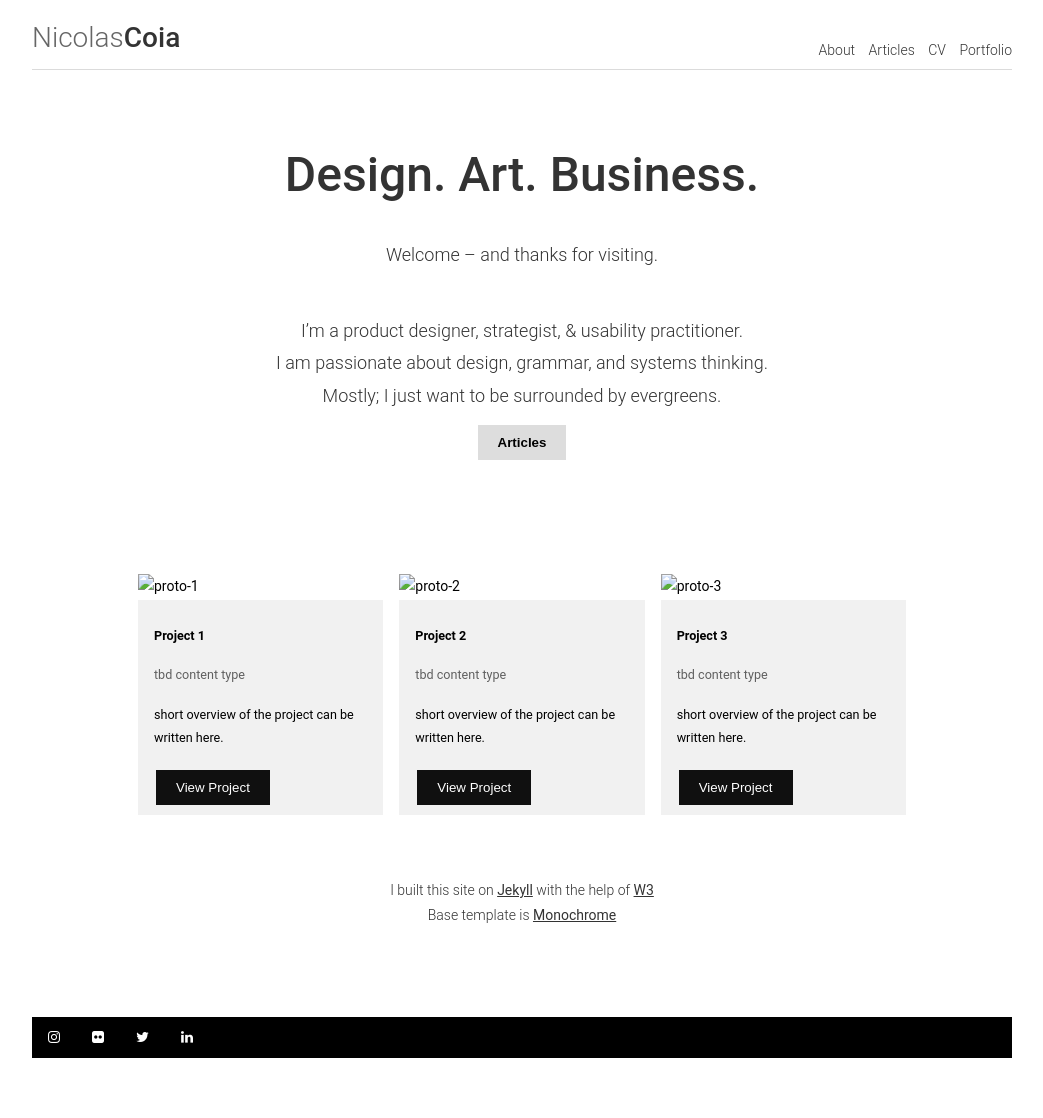
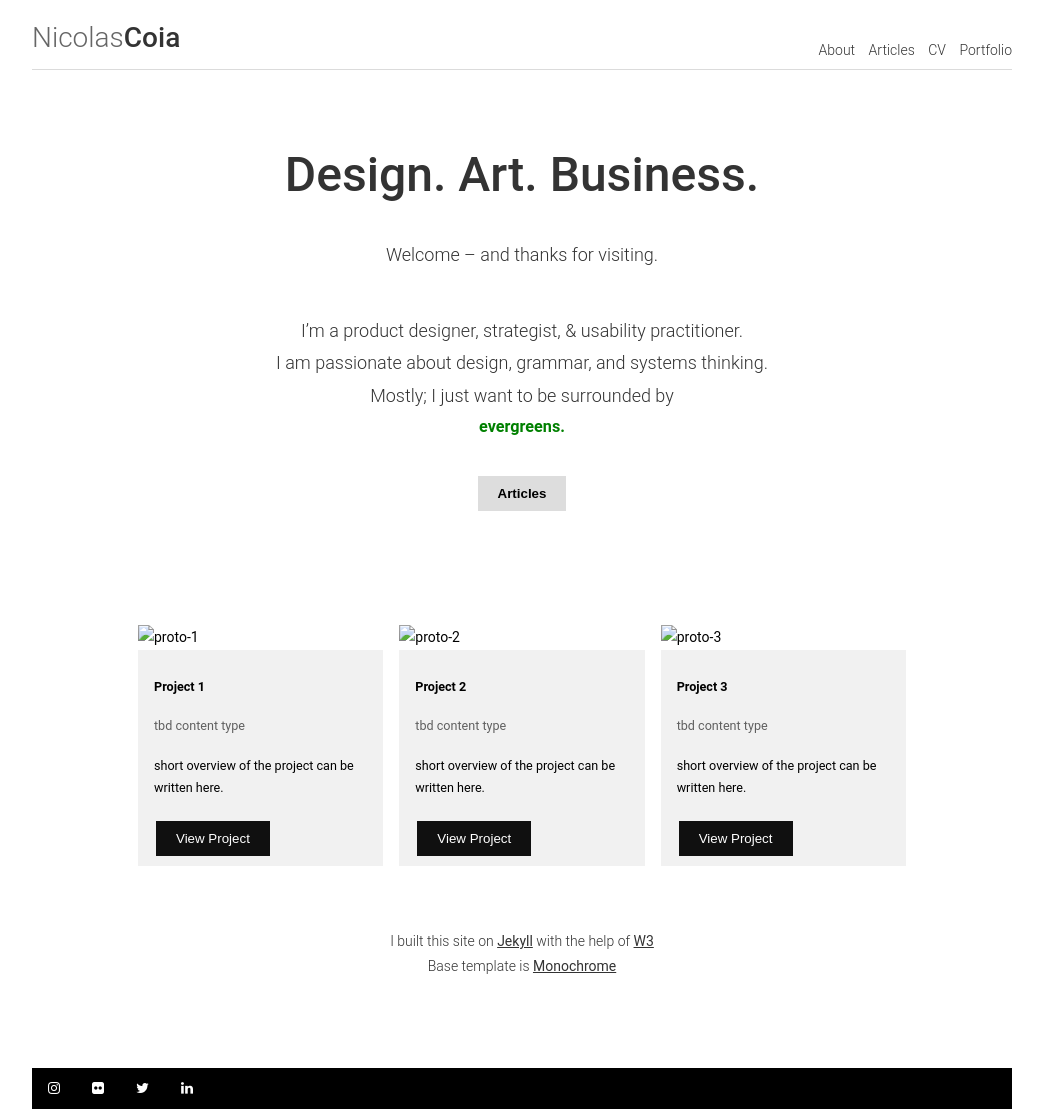
Before and after one commit to dyutibarma/monochrome, a Jekyll site: the page built from index.html, in a window 1280 px wide. Shown: the whole page, without its empty margins (118-1161 px from the left). Built offline with Jekyll 4.4.1, drawn with Linux system fonts in a browser that asks for light colours; the list of posts is cut into pages by our own code; before the commit the page ends 1067 px from its top, so only the background shows below that.

Commit message:
Update index.html

```diff
--- a/index.html
+++ b/index.html
@@ -6,7 +6,7 @@
   <div class="w3-center">
   <h1 class="w3-xxxlarge">Design. Art. Business.</h1>
     <h4>Welcome – and thanks for visiting.</h4><br>
-    <h4>I’m a product designer, strategist, & usability practitioner.<br>I am passionate about design, grammar, and systems thinking.<br>Mostly; I just want to be surrounded by evergreens.</h4>
+    <h4>I’m a product designer, strategist, & usability practitioner.<br>I am passionate about design, grammar, and systems thinking.<br>Mostly; I just want to be surrounded by <p><b><font face="roboto" color="green">evergreens.</font></b></p></h4>
     <button class="button-light" onclick="location.href = 'https://coianac.github.io/articles'" style="font-weight:900;">Articles</button>
     <div class="w3-padding-32">
     </div>
```
